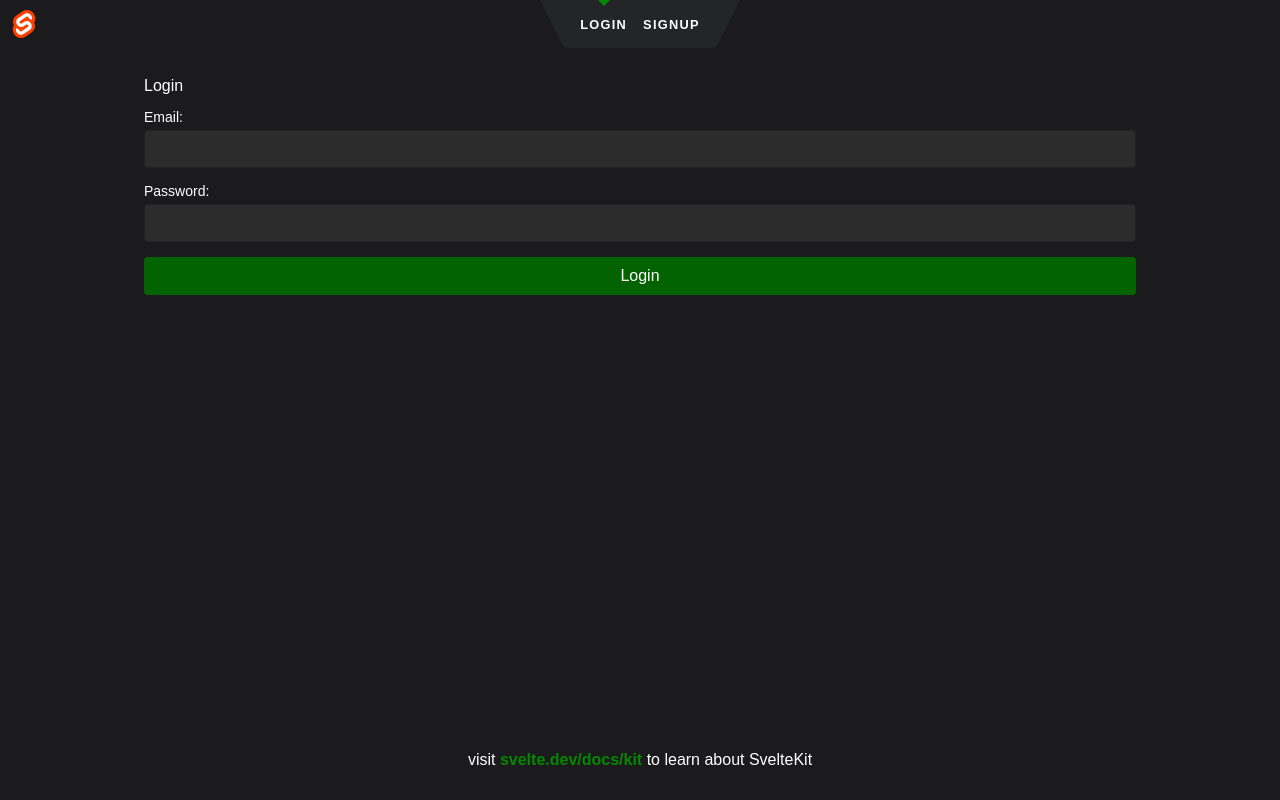
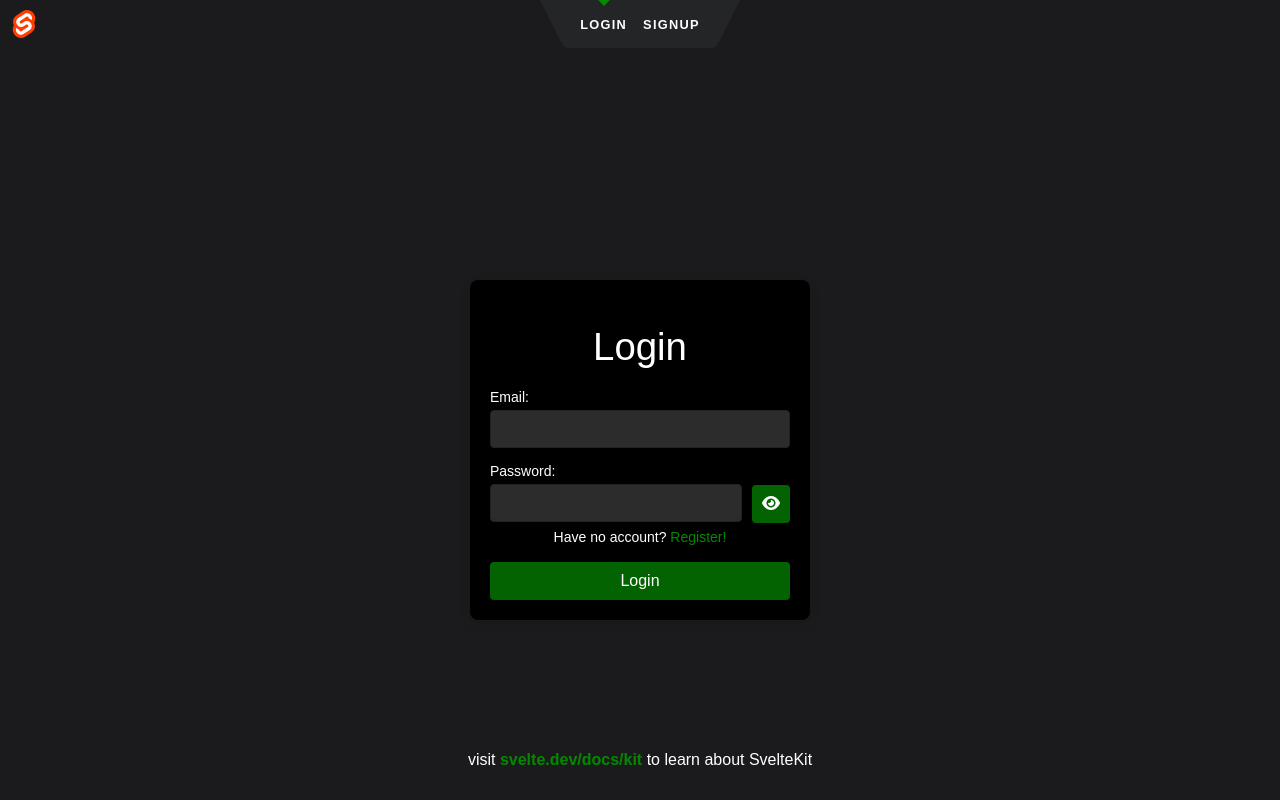
Before and after one commit to JonasunderscoreJones/dash.jonasjones.dev, a SvelteKit app: page /login in a window 1280 px wide. Built offline with nearby package versions, Linux system fonts and the light colour scheme.

Commit message:
updated login code

```diff
--- a/src/routes/login/+page.svelte
+++ b/src/routes/login/+page.svelte
@@ -1,9 +1,11 @@
 <script>
     import { navigate } from 'svelte-routing';
     import { setSessionKey } from '../../utils/session.js';
+  import { page } from '$app/state';
     let email = '';
     let password = '';
     let errorMessage = '';
+    let showPassword = false;
 
     const handleLogin = async () => {
       try {
@@ -30,7 +32,9 @@
     };
   </script>
 
-  <h2>Login</h2>
+  <div class="login-container">
+    <div class="login-prompt">
+      <h1>Login</h1>
 
       {#if errorMessage}
         <p style="color: red;">{errorMessage}</p>
@@ -41,10 +45,26 @@
         <input id="email" bind:value={email} required />
 
         <label for="password">Password:</label>
-    <input type="password" id="password" bind:value={password} required />
+
+        <div style="display: flex; align-items: center;">
+          <input style="flex-grow: 1; margin-right: 10px;" type={showPassword ? 'text' : 'password'} id="password" bind:value={password} required />
+
+          <button
+            type="button"
+            on:click={() => showPassword = !showPassword}
+            style="border: none; cursor: pointer; margin-top: -14px;"
+            aria-label={showPassword ? 'Hide password' : 'Show password'}
+          >
+            <i class={showPassword ? 'fas fa-eye-slash' : 'fas fa-eye'}></i>
+          </button>
+        </div>
+
+        <p>Have no account? <a href="/register{page.url.search}">Register!</a></p>
 
         <button type="submit">Login</button>
       </form>
+    </div>
+  </div>
 
   <style>
     .login-container {
@@ -109,7 +129,7 @@
     }
 
     button:hover {
-      background-color: #0056b3;
+      background-color: var(--color-theme-2);
     }
 
     p {
```
Lines whose indentation alone changed are shown as unchanged.
